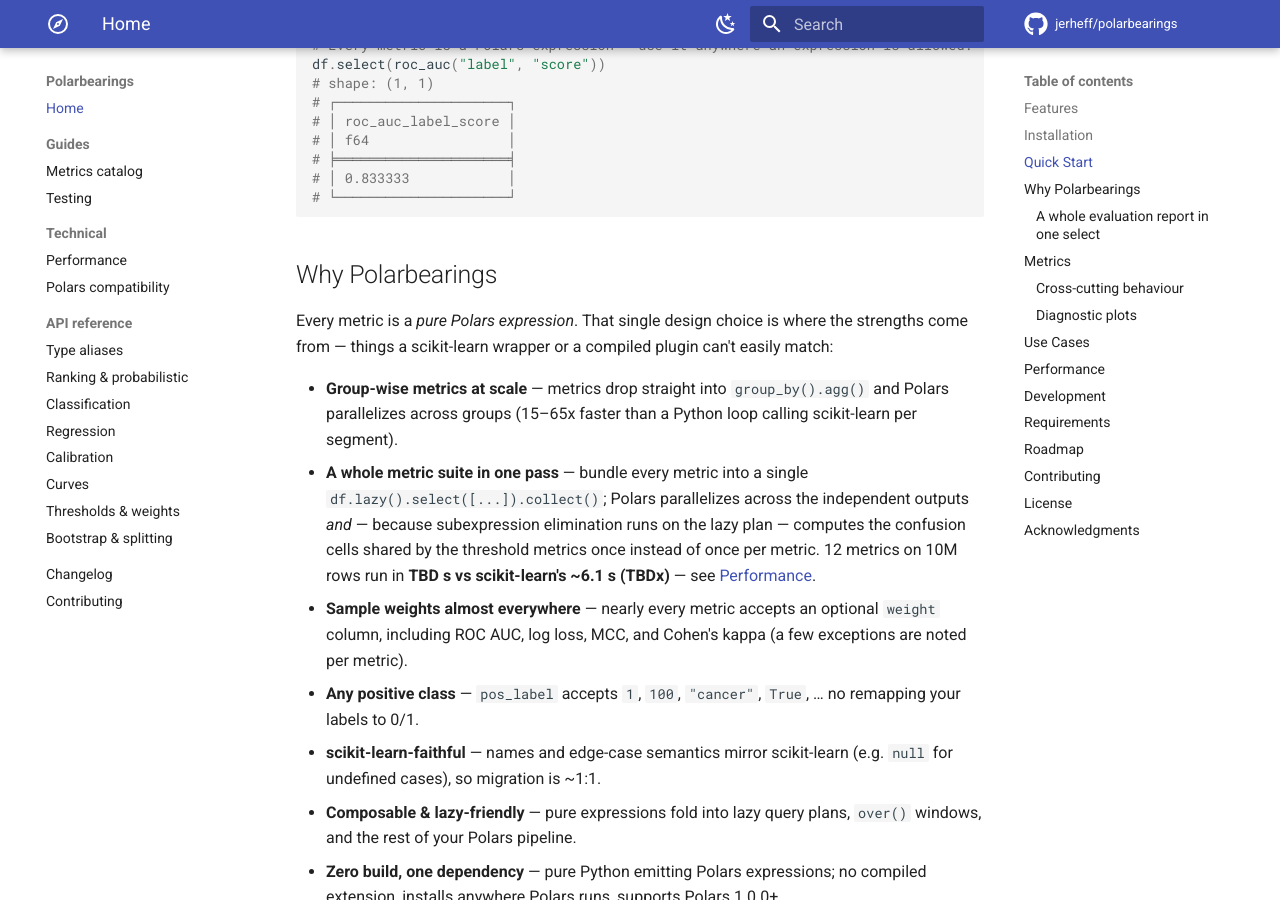
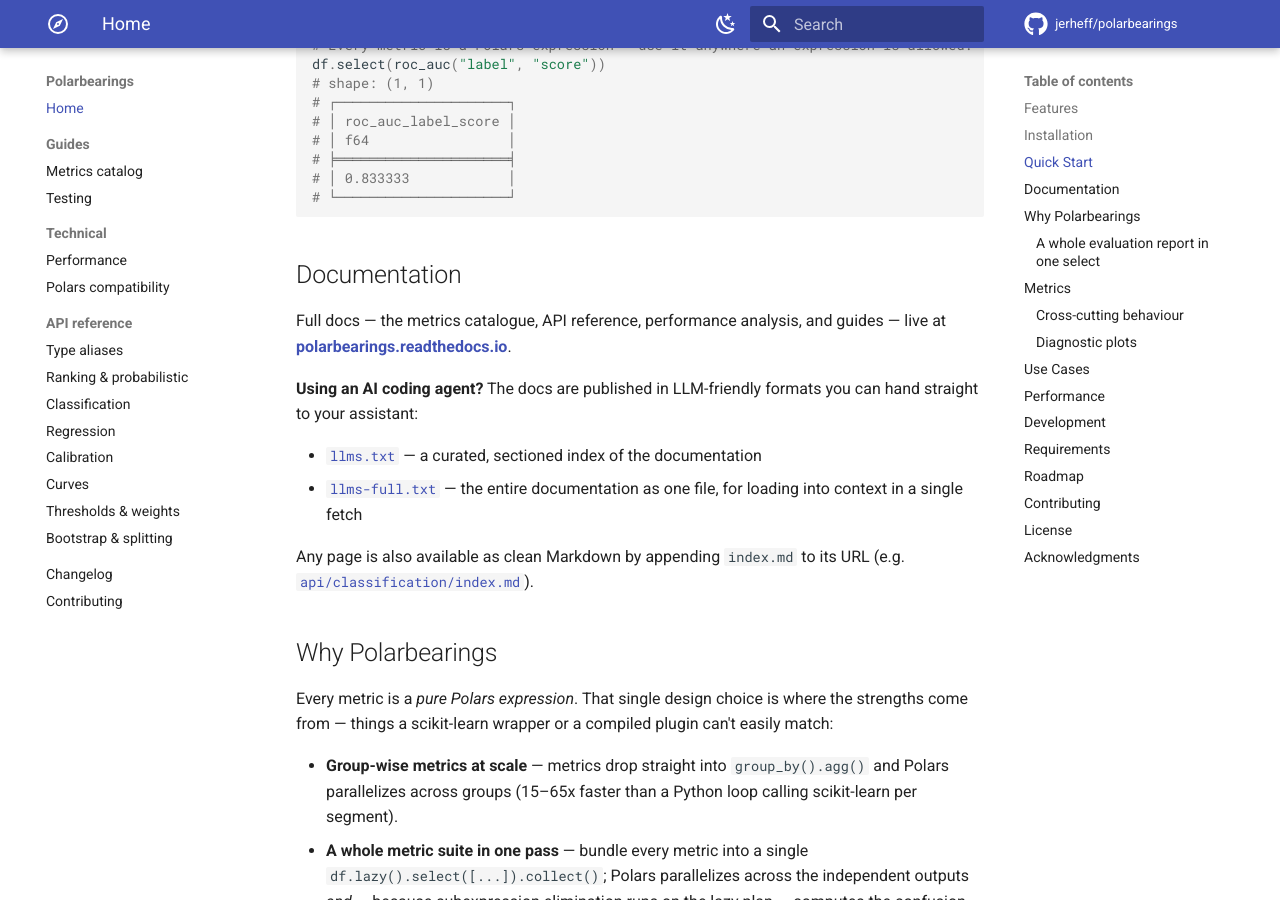
Before and after one commit to jerheff/polarbearings, an MkDocs documentation site: the page built from docs/index.md, in a window 1280 px wide and 900 px high, scrolled down 868 px. Built offline with MkDocs 1.6.1 and Material for MkDocs 9.7.7, drawn with Linux system fonts in a browser that asks for light colours; comment, search, counter and statistics services are not loaded.

Commit message:
docs: advertise llms.txt + fix site_url for versioned RTD hosting
Two fixes so the LLM-friendly docs are actually discoverable and their
links work:

1. README gains a Documentation section pointing at the hosted docs and,
   for AI coding agents, the llms.txt / llms-full.txt URLs plus the
   "append index.md" markdown-per-page trick. Flows to the docs home page
   too via the README include, so it's visible on both GitHub and RTD.

2. Fix site_url: RTD serves this project versioned under /en/latest/ (the
   bare domain only 302s there), but site_url was the bare domain. That
   made canonical tags, og:url, sitemap.xml *and* the new llms.txt links
   resolve to bare sub-paths that 404 on the live site (verified: the live
   sitemap's URLs currently 404). Pointing site_url at the served path
   fixes all four at once.

Verified with `mkdocs build --strict` + `just doctest`: clean build, 45
doctests pass, and canonical / sitemap / llms.txt links now all use
/en/latest/ (which returns 200).

Co-Authored-By: Claude Opus 4.8 <noreply@anthropic.com>

````diff
--- a/README.md
+++ b/README.md
@@ -38,6 +38,20 @@ df.select(roc_auc("label", "score"))
 # │ 0.833333            │
 # └─────────────────────┘
 ```
+
+## Documentation
+
+Full docs — the metrics catalogue, API reference, performance analysis, and guides —
+live at **[polarbearings.readthedocs.io](https://polarbearings.readthedocs.io/)**.
+
+**Using an AI coding agent?** The docs are published in LLM-friendly formats you can
+hand straight to your assistant:
+
+- [`llms.txt`](https://polarbearings.readthedocs.io/en/latest/llms.txt) — a curated, sectioned index of the documentation
+- [`llms-full.txt`](https://polarbearings.readthedocs.io/en/latest/llms-full.txt) — the entire documentation as one file, for loading into context in a single fetch
+
+Any page is also available as clean Markdown by appending `index.md` to its URL (e.g.
+[`api/classification/index.md`](https://polarbearings.readthedocs.io/en/latest/api/classification/index.md)).
 
 ## Why Polarbearings
 
--- a/mkdocs.yml
+++ b/mkdocs.yml
@@ -1,6 +1,11 @@
 site_name: Polarbearings
 site_description: High-performance machine learning metrics as native Polars expressions
-site_url: https://polarbearings.readthedocs.io/
+# Read the Docs serves this project versioned, under /en/latest/ (the bare domain
+# just 302s there). site_url must match the *served* path so the canonical tags,
+# og:url, sitemap.xml, and the llms.txt links all point at real 200 URLs — the bare
+# domain produced sub-paths that 404. If single-version hosting is ever enabled in
+# the RTD dashboard, drop the /en/latest/ suffix.
+site_url: https://polarbearings.readthedocs.io/en/latest/
 repo_url: https://github.com/jerheff/polarbearings
 repo_name: jerheff/polarbearings
 edit_uri: edit/main/docs/
````
